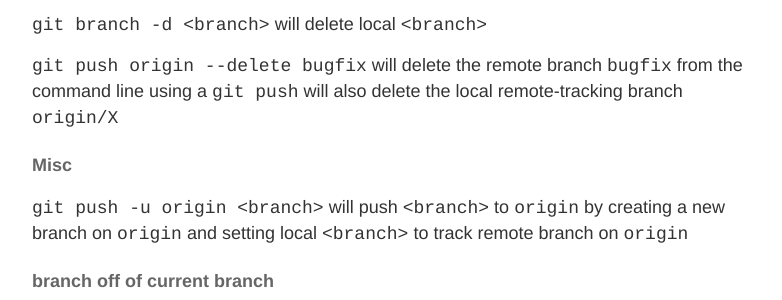
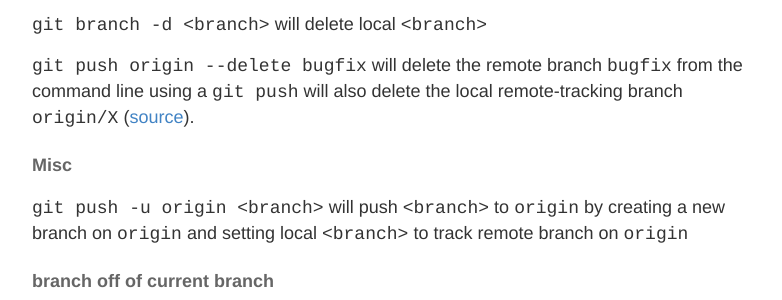
Before and after one commit to gutucristian/gutucristian.github.io, a Jekyll site: the page built from _posts/2020-03-15-git.md, in a window 1280 px wide and 900 px high. Shown: the part 305-605 px from the top of the window, without its empty margins (248-1030 px from the left). Built offline with Jekyll 4.4.1, drawn with Linux system fonts in a browser that asks for light colours; our own code applies the rules of GitHub Pages for plain Markdown files.

Commit message:
Update 2020-03-15-git.md

```diff
--- a/_posts/2020-03-15-git.md
+++ b/_posts/2020-03-15-git.md
@@ -4,7 +4,7 @@
 
 `git branch -d <branch>` will delete local `<branch>`
 
-`git push origin --delete bugfix` will delete the remote branch `bugfix` from the command line using a `git push` will also delete the local remote-tracking branch `origin/X`
+`git push origin --delete bugfix` will delete the remote branch `bugfix` from the command line using a `git push` will also delete the local remote-tracking branch `origin/X` ([source](https://stackoverflow.com/questions/2003505/how-do-i-delete-a-git-branch-locally-and-remotely)).
 
 #### Misc
 
```
